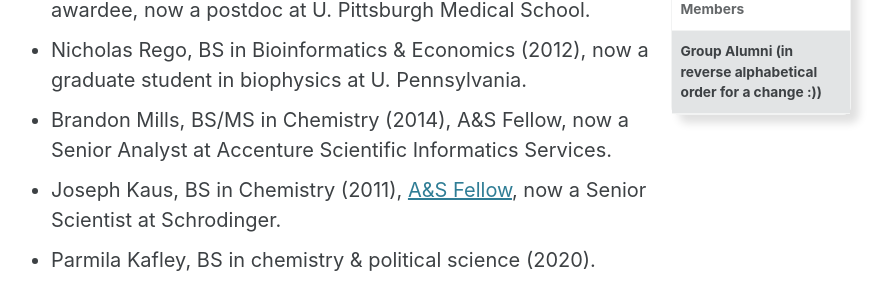
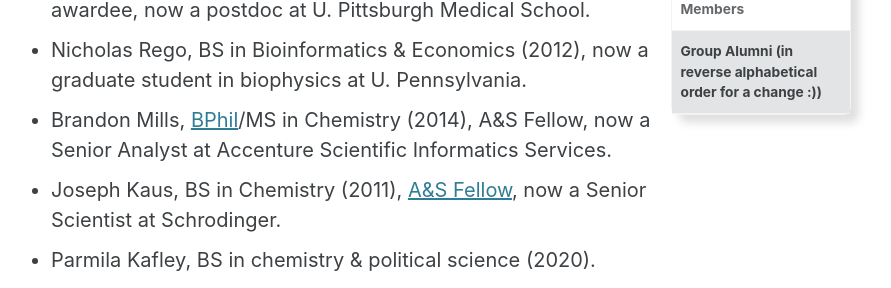
Before and after one commit to darianyang/mm-github-pages-test, a Jekyll site: the page built from _pages/people.md, in a window 1280 px wide and 900 px high, scrolled down 2616 px. Shown: the part 152-440 px from the top of the window, without its empty margins (309-1200 px from the left). Built offline with Jekyll 4.4.1, drawn with Linux system fonts in a browser that asks for light colours; cached includes are drawn as plain includes.

Commit message:
Update people.md

```diff
--- a/_pages/people.md
+++ b/_pages/people.md
@@ -94,7 +94,7 @@ current_group:
 * Maria (Panteva) Salari, BS in Chemistry (2010), [Assistant Professor at McKendree University](https://www.mckendree.edu/directory/maria-salari.php).
 * Ali Sinan Saglam, PhD in Chemistry (2018), DAAD Grant awardee, now a postdoc at U. Pittsburgh Medical School.
 * Nicholas Rego, BS in Bioinformatics & Economics (2012), now a graduate student in biophysics at U. Pennsylvania.
-* Brandon Mills, BS/MS in Chemistry (2014), A&S Fellow, now a Senior Analyst at Accenture Scientific Informatics Services.
+* Brandon Mills, [BPhil](http://www.honorscollege.pitt.edu/bphil-degree)/MS in Chemistry (2014), A&S Fellow, now a Senior Analyst at Accenture Scientific Informatics Services.
 * Joseph Kaus, BS in Chemistry (2011), [A&S Fellow](https://www.asundergrad.pitt.edu/research/awards-and-funding#summer-undergraduate-research-awards), now a Senior Scientist at Schrodinger.
 * Parmila Kafley, BS in chemistry & political science (2020).
 * Daniel Hatfield, BS in Chemistry (2013), [A&S Fellow](https://www.asundergrad.pitt.edu/research/awards-and-funding#summer-undergraduate-research-awards), now a chemistry graduate student at UCLA.
```
